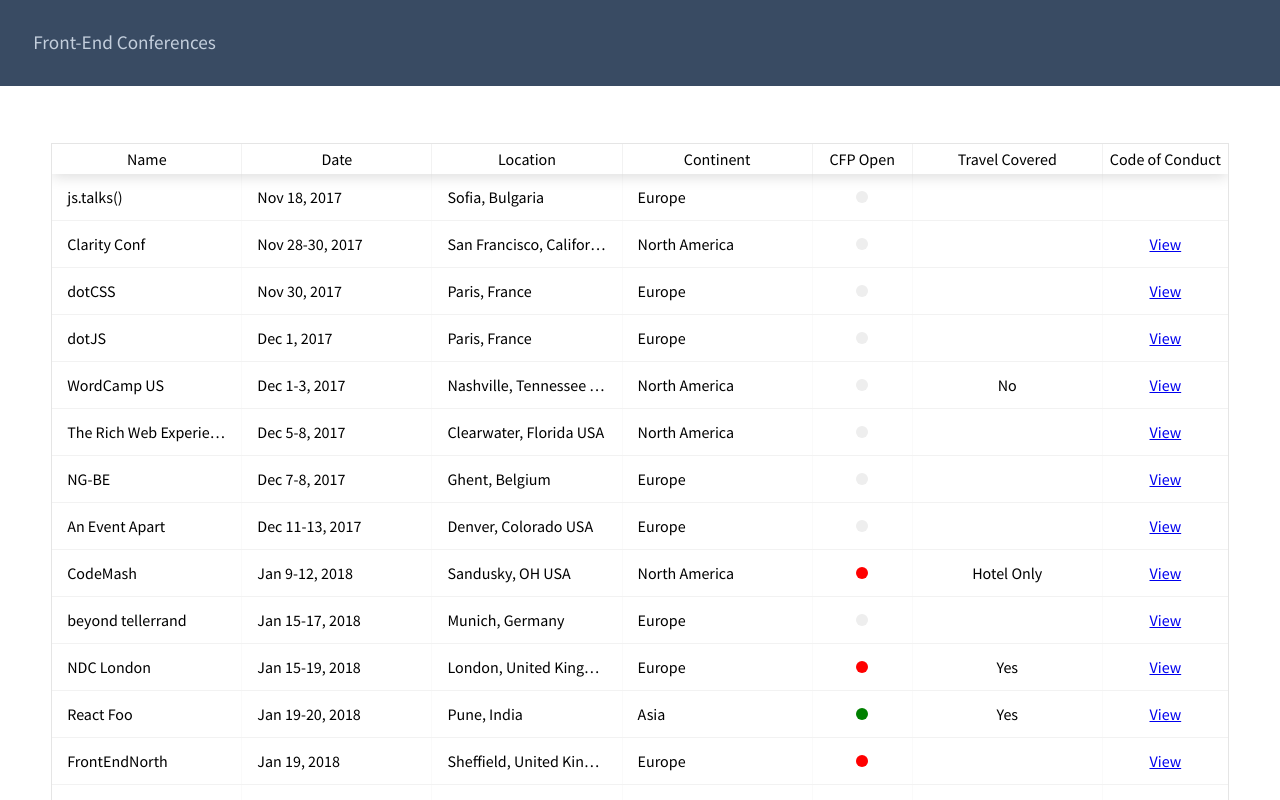
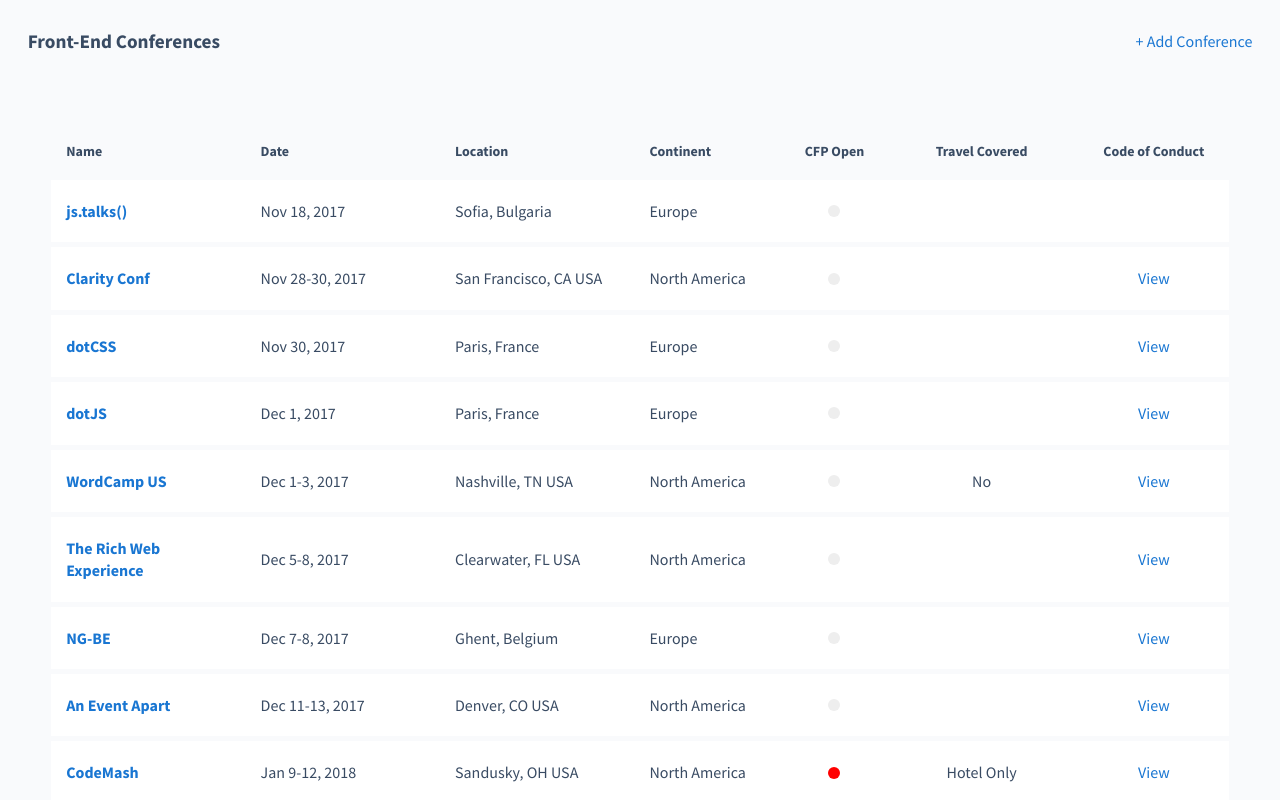
Before and after one commit to jonbellah/frontendconfs, a React (Create React App) app: page / in a window 1280 px wide. Shown: the top 800 px of the page. Built offline with nearby package versions, Linux system fonts and the light colour scheme.

Commit message:
More styling and code cleanup

```diff
--- a/public/index.html
+++ b/public/index.html
@@ -22,7 +22,7 @@
     -->
     <title>FrontEndConfs.com - A comprehensive list of upcoming front-end web development conferences.</title>
   </head>
-  <body>
+  <body class="bg-off-white">
     <noscript>
       You need to enable JavaScript to run this app.
     </noscript>
--- a/src/Header.js
+++ b/src/Header.js
@@ -1,8 +1,9 @@
 import React from 'react';
 
 const Header = () => (
-  <header id="masthead" className="bg-dark-blue p:5 m-b:8">
-    <h1 className="color-blue-gray f-w:400 f:2">Front-End Conferences</h1>
+  <header id="masthead" className="d:f j-c:s-b a-i:c p:4 m-b:6">
+    <h1 className="color-dark-blue f-w:700 f:2">Front-End Conferences</h1>
+    <a href="https://github.com/jonbellah/frontendconfs/">&#x2b; Add Conference</a>
   </header>
 );
 
--- a/src/Table.js
+++ b/src/Table.js
@@ -2,13 +2,15 @@ import React from 'react';
 import ReactTable from 'react-table';
 
 import conferences from './assets/data/conferences';
-import { getDates, hasOpenCall, cocLink } from './lib/utils';
+import { getDates, hasOpenCall, cocLink, confLink } from './lib/utils';
 
 const Table = () => {
   const pageSize = conferences.length;
   const columns = [{
     Header: 'Name',
     accessor: 'name',
+    Cell: props => confLink(props.original.link, props.value),
+    className: 'f-w:700',
   }, {
     Header: 'Date',
     accessor: 'startDate',
@@ -21,24 +23,28 @@ const Table = () => {
     Header: 'Continent',
     id: 'continent',
     accessor: d => `${d.location.continent}`,
+    width: 150,
   }, {
     Header: 'CFP Open',
     accessor: 'cfpDeadline',
     Cell: props => hasOpenCall(props.value),
     width: 100,
-    className: 't-a:c',
+    className: 't-a:c j-c:c',
+    headerClassName: 'j-c:c',
   }, {
     Header: 'Travel Covered',
     accessor: 'travel',
     sortable: false,
-    className: 't-a:c',
+    className: 't-a:c j-c:c',
+    headerClassName: 'j-c:c',
   }, {
     Header: 'Code of Conduct',
     accessor: 'coc',
     Cell: props => cocLink(props.value),
     sortable: false,
-    width: 125,
-    className: 't-a:c',
+    width: 150,
+    className: 't-a:c j-c:c',
+    headerClassName: 'j-c:c',
   }];
 
   return (
--- a/src/assets/data/2017.js
+++ b/src/assets/data/2017.js
@@ -23,7 +23,7 @@ const confs2017 = [
     endDate: new Date('November 30, 2017').getTime(),
     location: {
       city: 'San Francisco',
-      state: 'California',
+      state: 'CA',
       country: 'USA',
       continent: 'North America',
     },
@@ -71,7 +71,7 @@ const confs2017 = [
     endDate: new Date('December 3, 2017').getTime(),
     location: {
       city: 'Nashville',
-      state: 'Tennessee',
+      state: 'TN',
       country: 'USA',
       continent: 'North America',
     },
@@ -87,7 +87,7 @@ const confs2017 = [
     endDate: new Date('December 8, 2017').getTime(),
     location: {
       city: 'Clearwater',
-      state: 'Florida',
+      state: 'FL',
       country: 'USA',
       continent: 'North America',
     },
@@ -119,9 +119,9 @@ const confs2017 = [
     endDate: new Date('December 13, 2017').getTime(),
     location: {
       city: 'Denver',
-      state: 'Colorado',
+      state: 'CO',
       country: 'USA',
-      continent: 'Europe',
+      continent: 'North America',
     },
     cfpDeadline: false,
     travel: false,
--- a/src/assets/data/2018.js
+++ b/src/assets/data/2018.js
@@ -103,7 +103,7 @@ const confs2018 = [
     endDate: new Date('February 2, 2018').getTime(),
     location: {
       city: 'Atlanta',
-      state: 'Georgia',
+      state: 'GA',
       country: 'USA',
       continent: 'North America',
     },
@@ -138,7 +138,7 @@ const confs2018 = [
     endDate: new Date('February 10, 2018').getTime(),
     location: {
       city: 'Denver',
-      state: 'Colorado',
+      state: 'CO',
       country: 'USA',
       continent: 'North America',
     },
@@ -147,7 +147,7 @@ const confs2018 = [
     coc: false,
   },
   {
-    name: 'The Rolling Scopes Conference',
+    name: 'Rolling Scopes Conf',
     link: 'https://2018.conf.rollingscopes.com/',
     organization: 'The Rolling Scopes',
     startDate: new Date('February 10, 2018').getTime(),
@@ -170,7 +170,7 @@ const confs2018 = [
     endDate: new Date('February 16, 2018').getTime(),
     location: {
       city: 'San Francisco',
-      state: 'California',
+      state: 'CA',
       country: 'USA',
       continent: 'North America',
     },
@@ -346,7 +346,7 @@ const confs2018 = [
     endDate: new Date('March 14, 2018').getTime(),
     location: {
       city: 'Portland',
-      state: 'Oregon',
+      state: 'OR',
       country: 'USA',
       continent: 'North America',
     },
@@ -394,7 +394,7 @@ const confs2018 = [
     endDate: new Date('March 23, 2018').getTime(),
     location: {
       city: 'New Orleans',
-      state: 'Louisiana',
+      state: 'LA',
       country: 'USA',
       continent: 'North America',
     },
@@ -410,7 +410,7 @@ const confs2018 = [
     endDate: new Date('March 28, 2018').getTime(),
     location: {
       city: 'New Orleans',
-      state: 'Louisiana',
+      state: 'LA',
       country: 'USA',
       continent: 'North America',
     },
@@ -458,7 +458,7 @@ const confs2018 = [
     endDate: new Date('April 6, 2018').getTime(),
     location: {
       city: 'Champaign',
-      state: 'Illinois',
+      state: 'IL',
       country: 'USA',
       continent: 'North America',
     },
@@ -538,7 +538,7 @@ const confs2018 = [
     endDate: new Date('April 20, 2018').getTime(),
     location: {
       city: 'Salt Lake City',
-      state: 'Utah',
+      state: 'UT',
       country: 'USA',
       continent: 'North America',
     },
@@ -586,7 +586,7 @@ const confs2018 = [
     endDate: new Date('May 10, 2018').getTime(),
     location: {
       city: 'St. Paul',
-      state: 'Minnesota',
+      state: 'MN',
       country: 'USA',
       continent: 'North America',
     },
@@ -652,7 +652,7 @@ const confs2018 = [
       city: 'Warsaw',
       state: false,
       country: 'Poland',
-      continent: 'Euroe',
+      continent: 'Europe',
     },
     cfpDeadline: new Date('March 31, 2018').getTime(),
     travel: 'Yes',
@@ -714,8 +714,8 @@ const confs2018 = [
     endDate: new Date('June 8, 2018').getTime(),
     location: {
       city: 'Charleston',
-      state: false,
-      country: 'South Carolina',
+      state: 'SC',
+      country: 'USA',
       continent: 'North America',
     },
     cfpDeadline: new Date('December 31, 2018').getTime(),
@@ -746,7 +746,7 @@ const confs2018 = [
     endDate: new Date('June 14, 2018').getTime(),
     location: {
       city: 'San Jose',
-      state: 'California',
+      state: 'CA',
       country: 'USA',
       continent: 'North America',
     },
--- a/src/assets/scss/base/_base.scss
+++ b/src/assets/scss/base/_base.scss
@@ -4,7 +4,37 @@
 
 body {
   font-family: $sans-serif;
+  color: $dark-blue;
+  line-height: 1.4;
 }
+
+
+a {
+  color: $blue;
+  position: relative;
+  text-decoration: none;
+
+  &:before,
+  &:after {
+    content: '';
+    position: absolute;
+    transition: transform .25s ease;
+  }
+
+  &:before {
+    background: $blue;
+    bottom: 0;
+    height: 2px;
+    left: 0;
+    transform: scaleX(0);
+    width: 100%;
+  }
+
+  &:hover:before {
+    transform: scaleX(1);
+  }
+}
+
 
 .container {
   margin: 0 auto;
--- a/src/assets/scss/base/_utils.scss
+++ b/src/assets/scss/base/_utils.scss
@@ -1,6 +1,10 @@
 // Background
 .bg-dark-blue {
   background-color: $dark-blue;
+}
+
+.bg-off-white {
+  background-color: $off-white;
 }
 
 // Text Color
@@ -8,8 +12,8 @@
   color: #fff;
 }
 
-.color-blue {
-  color: $blue;
+.color-dark-blue {
+  color: $dark-blue;
 }
 
 .color-blue-gray {
--- a/src/assets/scss/base/_variables.scss
+++ b/src/assets/scss/base/_variables.scss
@@ -1,6 +1,6 @@
 // Colors
 $dark-blue: #394B63;
-$blue: #0064D5;
+$blue: #1976D2;
 $blue-gray: #C3CEDC;
 $off-white: #F9FAFC;
 
--- a/src/assets/scss/components/_table.scss
+++ b/src/assets/scss/components/_table.scss
@@ -1,4 +1,38 @@
+.ReactTable {
+  border: 0;
+}
+
+.ReactTable .rt-th,
+.ReactTable .rt-td,
+.ReactTable .rt-thead .rt-th,
+.ReactTable .rt-thead .rt-td {
+  padding: 20px 15px;
+}
+
+.ReactTable .rt-thead .rt-th,
+.ReactTable .rt-thead .rt-td {
+  color: $dark-blue;
+  font-size: 14px;
+  font-weight: 700;
+}
+
+.ReactTable .rt-tbody .rt-td,
+.ReactTable .rt-thead .rt-th,
+.ReactTable .rt-thead .rt-td {
+  border-right: 0;
+}
+
+.ReactTable .rt-tbody .rt-tr-group{
+  border-bottom: 5px solid $off-white;
+}
+
 .ReactTable .rt-th,
 .ReactTable .rt-td {
-  padding: 15px;
+  white-space: normal;
+  display: flex;
+  align-items: center;
 }
+
+.rt-tbody {
+  background-color: #fff;
+}
--- a/src/lib/utils.js
+++ b/src/lib/utils.js
@@ -58,4 +58,11 @@ function cocLink(link) {
   return '';
 }
 
-export { getDates, hasOpenCall, cocLink };
+/**
+ * Helper to display conference link.
+ */
+function confLink(link, conf) {
+  return <a href={link}>{conf}</a>;
+}
+
+export { getDates, hasOpenCall, cocLink, confLink };
```
Also changed, not shown: src/assets/scss/style.css.
